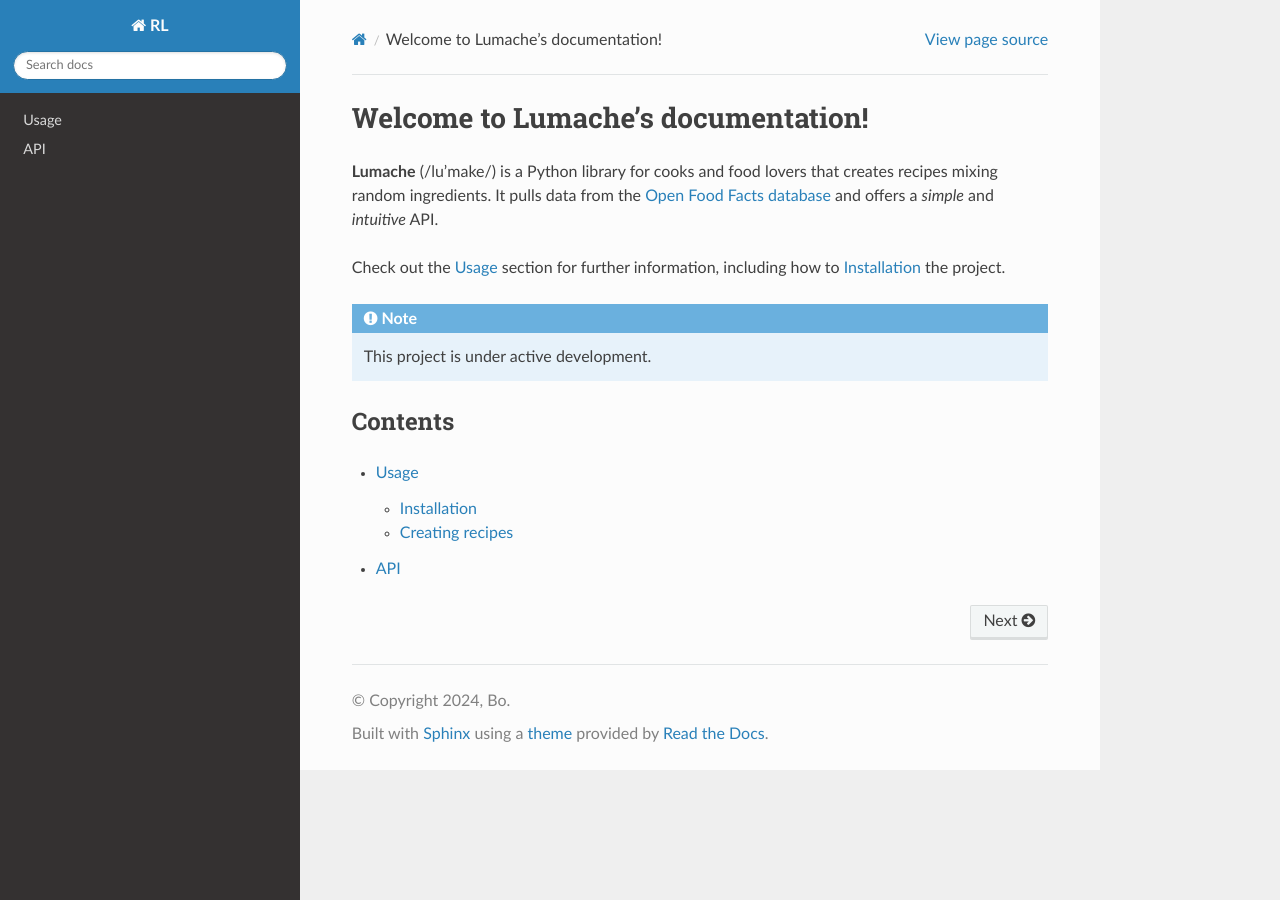
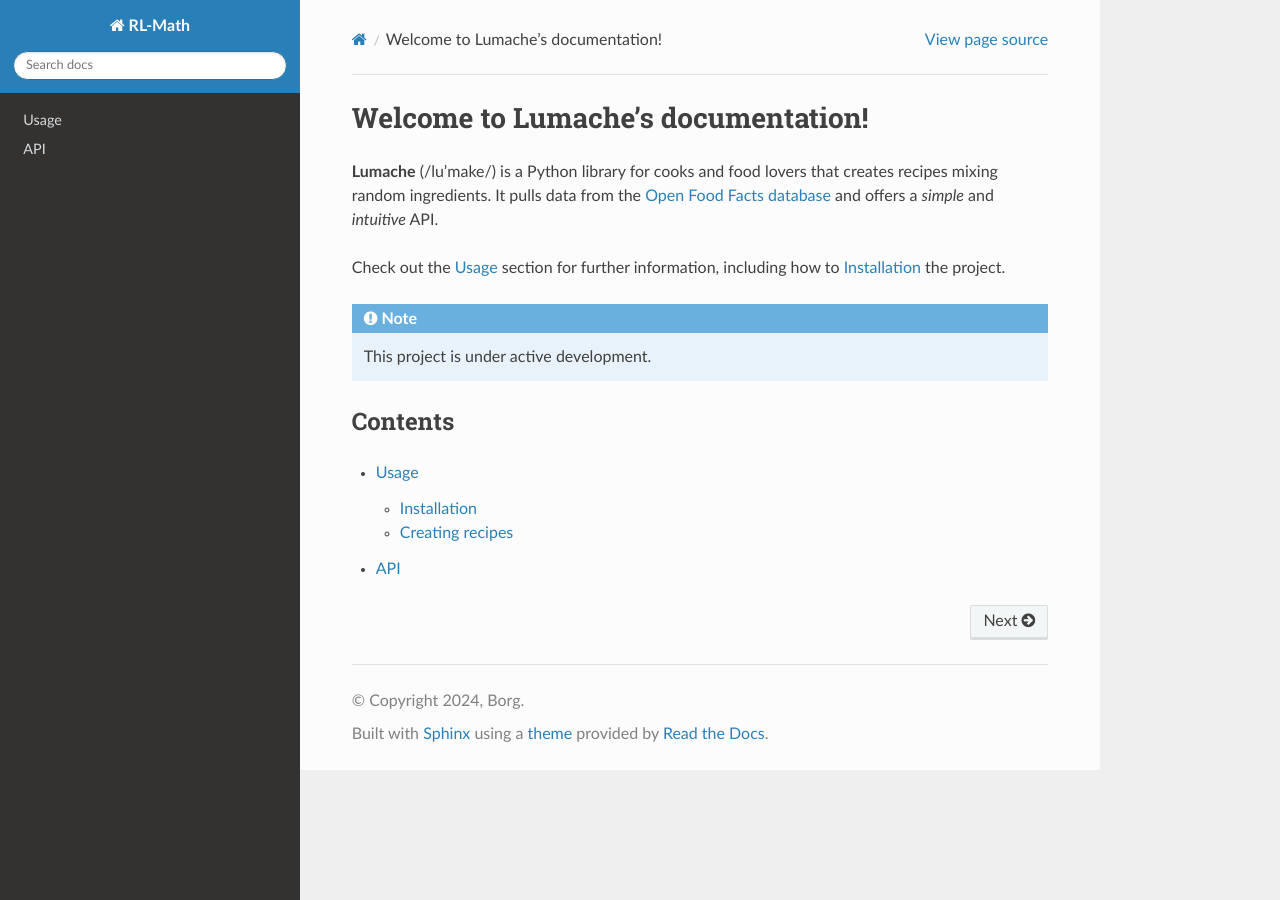
Before and after one commit to boyin96/Reinforcement-Learning-Math, a Sphinx documentation site: the page built from docs/source/index.rst, in a window 1280 px wide. Built offline with Sphinx 7.4.7 and the Read the Docs theme 3.1.0, drawn with Linux system fonts in a browser that asks for light colours.

Commit message:
Update conf.py

```diff
--- a/docs/source/conf.py
+++ b/docs/source/conf.py
@@ -2,8 +2,8 @@
 
 # -- Project information
 
-project = 'RL'
-copyright = '2024, Bo'
+project = 'RL-Math'
+copyright = '2024, Borg'
 author = 'Bo Yin'
 
 release = '0.1'
```
